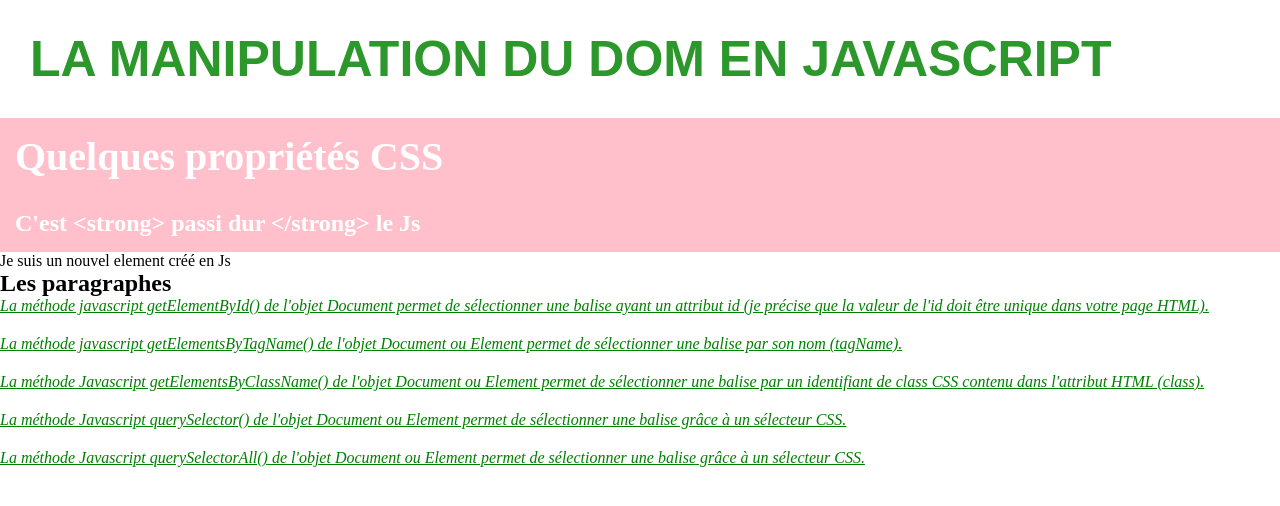
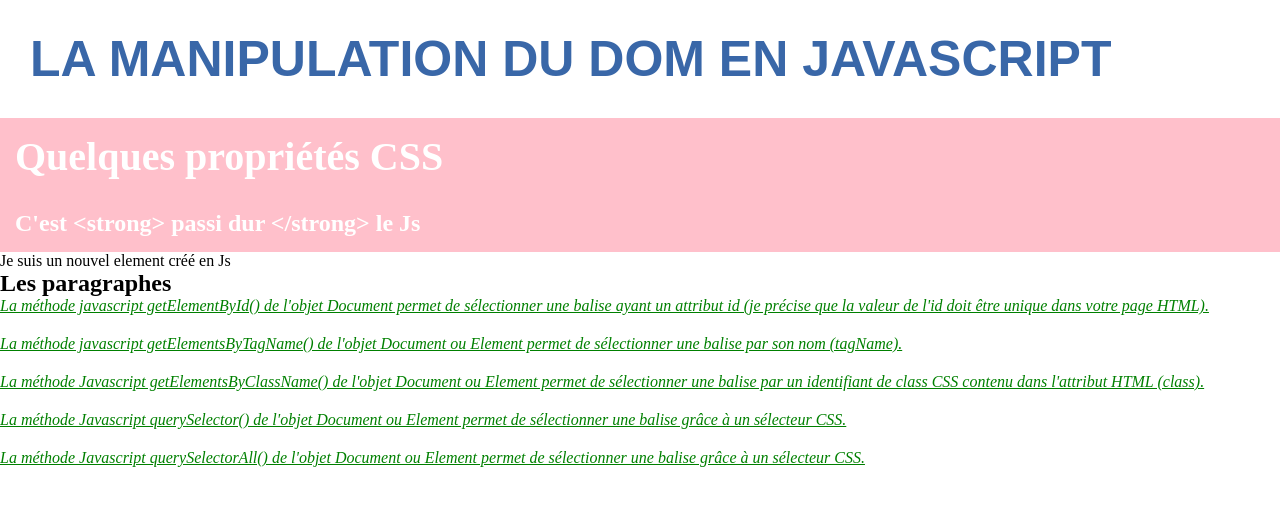
Before and after one commit to Edjek/javascript_04-03-2024, a plain HTML site: page view/dom.html in a window 1280 px wide. Drawn offline with Linux system fonts and the light colour scheme.

Commit message:
fourth day

```diff
--- a/assets/css/dom.css
+++ b/assets/css/dom.css
@@ -5,5 +5,5 @@
 }
 
 .txt-green {
-    color: rgb(44, 152, 44);
+    color: rgb(57, 103, 168);
 }
```
